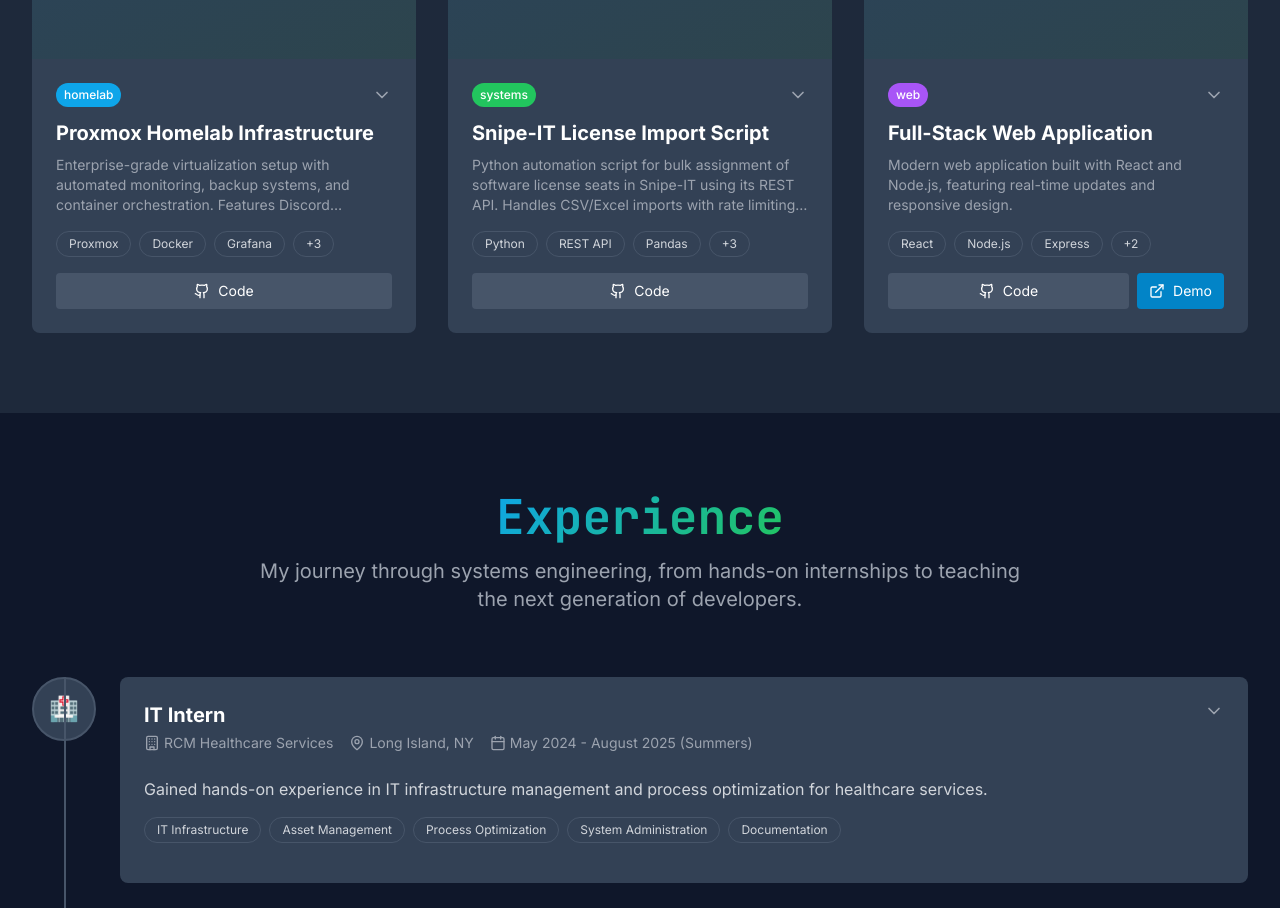
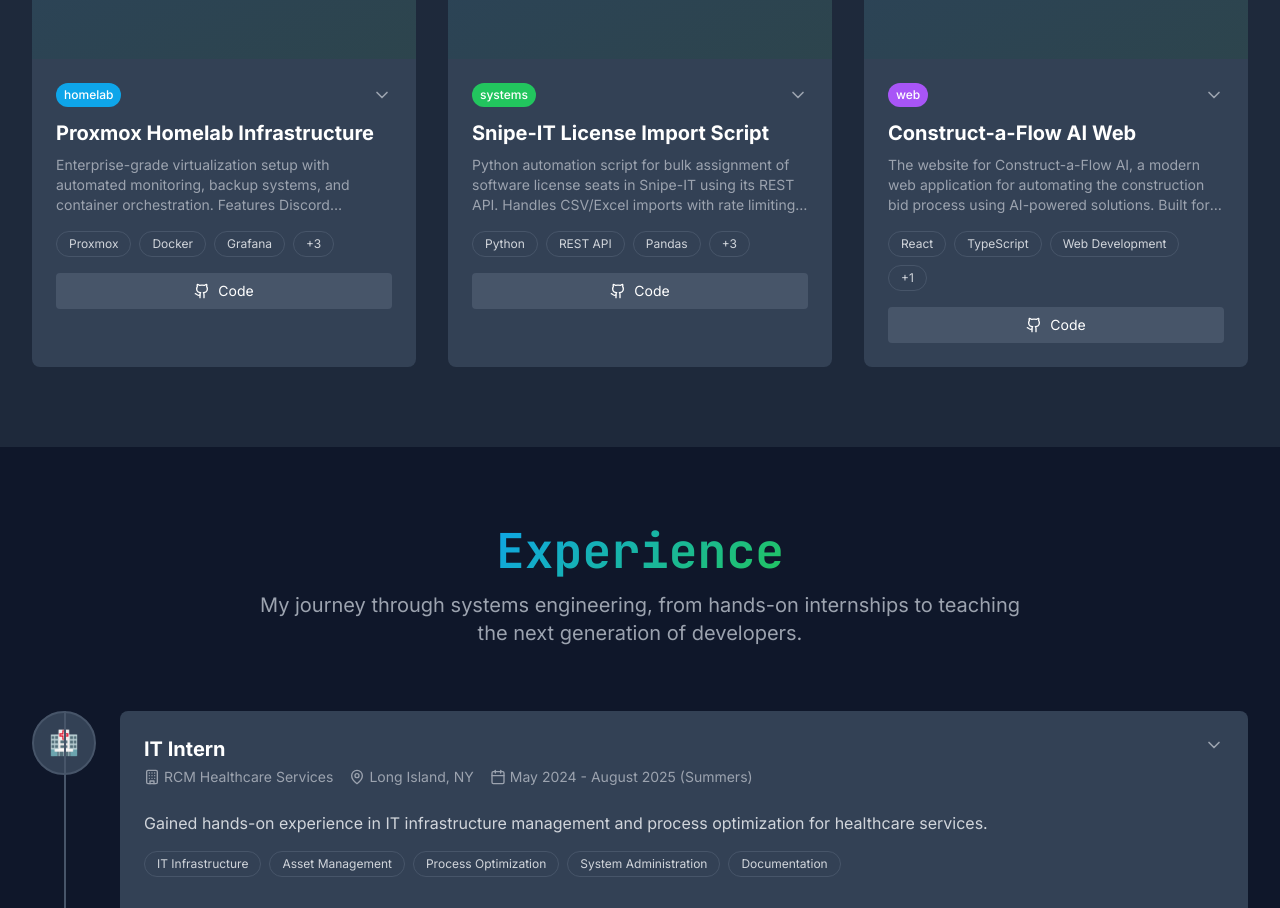
Before and after one commit to Bbocks/bbock_portfolio_site, a React (Vite) app: page / in a window 1280 px wide. Shown: the part 1197-2105 px from the top of the page. Built offline with nearby package versions, Linux system fonts and the light colour scheme.

Commit message:
Feat: Added Construct-A-Flow website to ProjectsSection

```diff
--- a/src/components/ProjectsSection.tsx
+++ b/src/components/ProjectsSection.tsx
@@ -62,6 +62,20 @@ const projects: Project[] = [
       'python license_import.py'
     ]
   },
+  {
+    id: 'construct-a-flow-ai',
+    title: 'Construct-a-Flow AI Web',
+    description: 'The website for Construct-a-Flow AI, a modern web application for automating the construction bid process using AI-powered solutions. Built for estimators by estimators to streamline workflows and increase efficiency in the construction industry.',
+    image: 'Construct-a-Flow.png',
+    githubUrl: 'https://construct-a-flow.com',
+    techStack: ['React', 'TypeScript', 'Web Development', 'Workflow Automation'],
+    category: 'web',
+    terminalCommands: [
+      'npm install',
+      'npm run dev',
+      'npm run build'
+    ]
+  },
   /*{
     id: 'systems-programming',
     title: 'Systems Programming Projects',
@@ -76,7 +90,7 @@ const projects: Project[] = [
       'valgrind --leak-check=full ./program'
     ]
   },*/
-  {
+  /*{
     id: 'web-app',
     title: 'Full-Stack Web Application',
     description: 'Modern web application built with React and Node.js, featuring real-time updates and responsive design.',
@@ -90,7 +104,7 @@ const projects: Project[] = [
       'npm run dev',
       'npm run build'
     ]
-  },
+  },*/
   /*{
     id: 'coursework',
     title: 'Data Structures & Algorithms',
```
Also changed, not shown: public/Construct-A-Flow.png (added).
